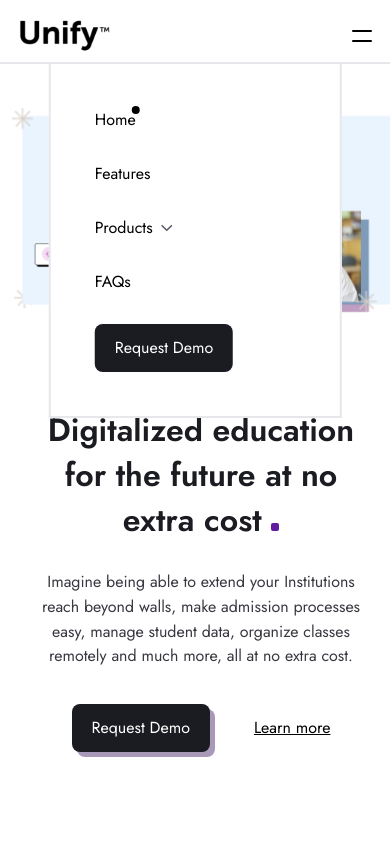
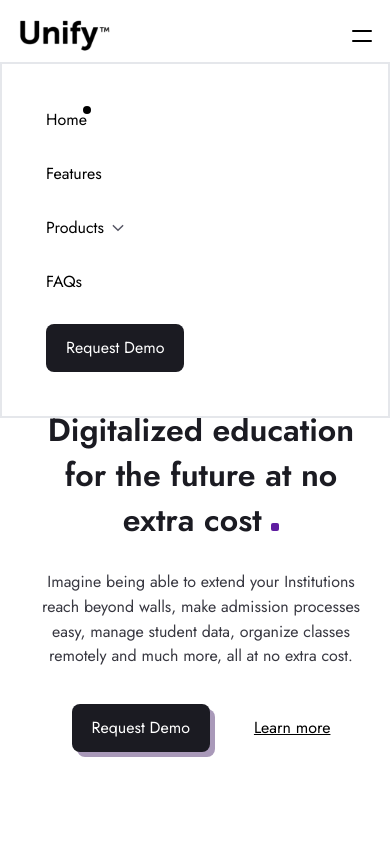
Before and after one commit to geekmaros/unify, a Vue app: page / in a window 390 px wide. Both pictures are taken after a click on the icon 362 px from the left and 35 px from the top of the page. Shown: the top 844 px of the page. Built offline with nearby package versions, Linux system fonts and the light colour scheme.

Commit message:
fix/ made mobile nav full width

```diff
--- a/src/components/Navbar.vue
+++ b/src/components/Navbar.vue
@@ -168,7 +168,7 @@
     :class="
       openNav ? 'block transition-all ease-in-out duration-700' : 'hidden'
     "
-    class="md:hidden w-3/4 p-11 bg-white border-2 border-t-0 z-20 static absolute over"
+    class="md:hidden w-full p-11 bg-white border-2 border-t-0 z-20 static absolute over"
   >
     <nav>
       <div class="">
```
